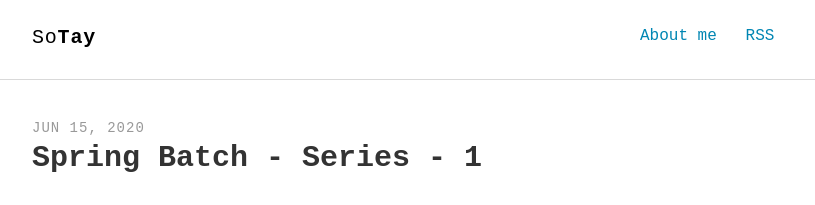
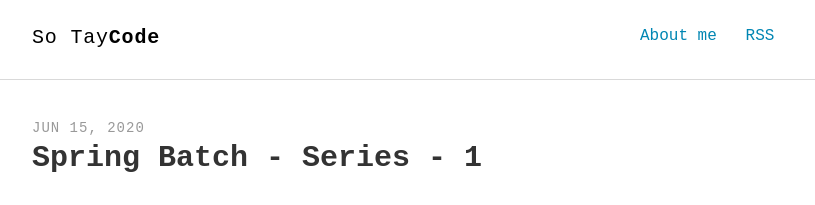
Before and after one commit to sotaycode/notecode, a Jekyll site: the page built from _posts/Spring Batch series/2020-06-13-spring batch series-1.md, in a window 1280 px wide. Shown: the top 205 px of the page, without its empty margins (232-1047 px from the left). Built offline with Jekyll 4.4.1, drawn with Linux system fonts in a browser that asks for light colours; some web fonts are replaced.

Commit message:
Update bai note

```diff
--- a/_config.yml
+++ b/_config.yml
@@ -1,6 +1,6 @@
 # Site settings
-title_left    : "So"
-title_right   : "Tay" # default: ""
+title_left    : "So Tay"
+title_right   : "Code" # default: ""
 description   : "Blog of Note."
 keywords      : "Jekyll, Java, Code, Note"
 url           : https://sotaycode.xyz # site url
--- a/_includes/intro.html
+++ b/_includes/intro.html
@@ -1,5 +1,5 @@
 <section class="intro">
   <div class="container">
-    <p class="lead">Hi, I'm John Doe. I do stuffs with computer and sometimes write about it here. I'm from Penang, MY and I ship code at <a href="#">Microsoft</a>.</p>
+    <p class="lead">Hi, Chào bạn Tôi là một lập trình viên, mong muốn của tôi là trao dồi kiến thức và kinh nghiệm lập trình, nâng cao  nâng lực bản thân  <a href="https://www.facebook.com/na.amelia.16/">Facebook</a>.</p>
   </div>
 </section>
```
Also changed, not shown: _posts/Spring Batch series/2020-06-13-spring batch series-1.md (renamed from _posts/Spring Batch series-1/2020-06-13-spring batch series-1.md), _posts/Spring Batch series/2020-06-28-spring batch series-2.md (renamed from _posts/Spring Batch series-2/2020-06-28-spring batch series-2.md), _posts/array java series/2020-05-23-array-java-series-1.md (renamed from _posts/array java series-1/2020-05-23-array-java-series-1.md), _posts/array java series/2020-06-03-array-java-series-2.md (renamed from _posts/array java series-2/2020-06-03-array-java-series-2.md), _posts/array java series/2020-06-15-array-java-series-3.md (renamed from _posts/array java series-3/2020-06-15-array-java-series-3.md).
